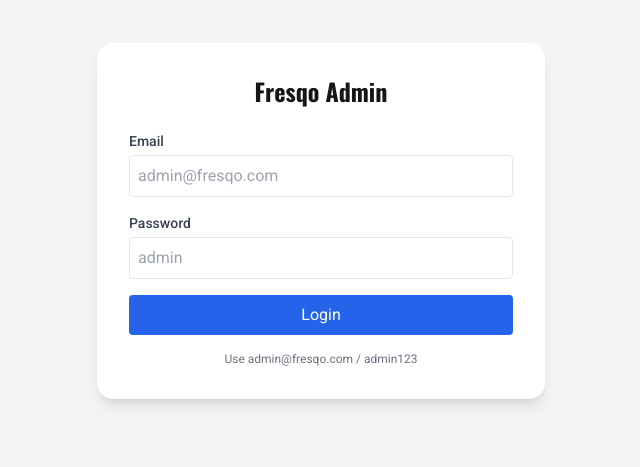
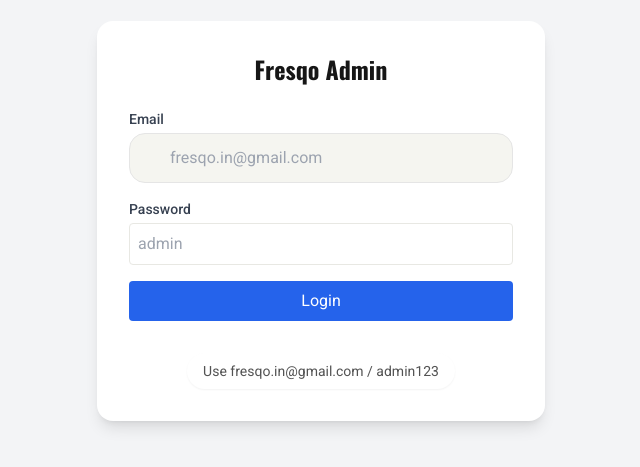
Before and after one commit to Ribadiyavansh/fresqo, a React (Vite) app: page /admin/login in a window 1280 px wide. Shown: the part 179-646 px from the top of the page, without its empty margins (319-959 px from the left). Built offline with nearby package versions, Linux system fonts and the light colour scheme.

Commit message:
feat: Introduce admin login, settings, and authentication, along with landing page footer, how-it-works, and pre-order sections.

```diff
--- a/src/admin/components/Sidebar.tsx
+++ b/src/admin/components/Sidebar.tsx
@@ -52,8 +52,8 @@ export default function Sidebar({ isCollapsed, onToggle, className = '' }: Sideb
                     <div className="flex items-center gap-3 px-2">
                         <div className="w-8 h-8 rounded-full bg-gradient-to-br from-fresqo-lime to-fresqo-aqua flex items-center justify-center text-fresqo-dark font-bold text-xs">A</div>
                         <div className="flex-1 min-w-0">
-                            <p className="text-sm font-medium text-white truncate">Admin User</p>
-                            <p className="text-xs text-gray-400 truncate">admin@fresqo.com</p>
+                            <p className="text-sm font-medium text-white truncate">Super Admin</p>
+                            <p className="text-xs text-gray-400 truncate">fresqo.in@gmail.com</p>
                         </div>
                     </div>
                 )}
--- a/src/admin/contexts/AuthContext.tsx
+++ b/src/admin/contexts/AuthContext.tsx
@@ -15,32 +15,34 @@ export const AuthProvider: React.FC<{ children: React.ReactNode }> = ({ children
   const [isAuthenticated, setIsAuthenticated] = useState(false);
   const [user, setUser] = useState<Admin | null>(null);
 
-  const login = useCallback(async (email: string, password: string): Promise<boolean> => {
-    // Mock authentication - in real app, this would be an API call
-    if (email === 'admin@fresqo.com' && password === 'admin123') {
-      const mockUser: Admin = {
-        id: 'A1',
-        name: 'Super Admin',
-        email: 'admin@fresqo.com',
+  const login = useCallback(async (email: string, password: string) => {
+    // Demo authentication logic
+    if (email === 'fresqo.in@gmail.com' && password === 'admin123') {
+      const user: Admin = {
+        id: '1',
+        name: 'Admin User',
+        email: 'fresqo.in@gmail.com',
         role: 'SUPER_ADMIN',
         isActive: true,
         createdAt: '2024-01-01T00:00:00Z',
         lastLogin: new Date().toISOString(),
       };
-      setUser(mockUser);
+      setUser(user);
+      localStorage.setItem('fresqo_admin_user', JSON.stringify(user));
       setIsAuthenticated(true);
       return true;
-    } else if (email === 'ops@fresqo.com' && password === 'ops') {
-      const mockUser: Admin = {
-        id: 'A2',
+    } else if (email === 'fresqo.in@gmail.com' && password === 'ops') {
+      const user: Admin = {
+        id: '2',
         name: 'Operations Manager',
-        email: 'ops@fresqo.com',
+        email: 'fresqo.in@gmail.com',
         role: 'OPERATIONS_ADMIN',
         isActive: true,
         createdAt: '2024-01-05T00:00:00Z',
         lastLogin: new Date().toISOString(),
       };
-      setUser(mockUser);
+      setUser(user);
+      localStorage.setItem('fresqo_admin_user', JSON.stringify(user));
       setIsAuthenticated(true);
       return true;
     }
--- a/src/admin/data/mockData.ts
+++ b/src/admin/data/mockData.ts
@@ -500,7 +500,7 @@ export const mockAdmins: Admin[] = [
   {
     id: 'A1',
     name: 'Super Admin',
-    email: 'admin@fresqo.com',
+    email: 'fresqo.in@gmail.com',
     role: 'SUPER_ADMIN',
     isActive: true,
     createdAt: '2024-01-01T00:00:00Z',
@@ -509,7 +509,7 @@ export const mockAdmins: Admin[] = [
   {
     id: 'A2',
     name: 'Operations Manager',
-    email: 'ops@fresqo.com',
+    email: 'fresqo.in@gmail.com',
     role: 'OPERATIONS_ADMIN',
     isActive: true,
     createdAt: '2024-01-05T00:00:00Z',
@@ -517,8 +517,8 @@ export const mockAdmins: Admin[] = [
   },
   {
     id: 'A3',
-    name: 'Support Staff',
-    email: 'support@fresqo.com',
+    name: 'Customer Support',
+    email: 'fresqo.in@gmail.com',
     role: 'OPERATIONS_ADMIN',
     isActive: false,
     createdAt: '2024-01-10T00:00:00Z',
@@ -622,7 +622,7 @@ export const mockNotifications: Notification[] = [
 // Mock Settings
 export const mockGeneralSettings: GeneralSettings = {
   brandName: 'Fresqo',
-  supportEmail: 'support@fresqo.com',
+  supportEmail: 'fresqo.in@gmail.com',
   supportPhone: '+91 1800 123 4567',
   orderPrefix: 'FRQ',
 };
--- a/src/admin/pages/Login.tsx
+++ b/src/admin/pages/Login.tsx
@@ -41,8 +41,9 @@ export default function Login({ onLogin }: LoginProps) {
                             type="email"
                             value={email}
                             onChange={e => setEmail(e.target.value)}
-                            className="w-full p-2 border rounded"
-                            placeholder="admin@fresqo.com"
+                            required
+                            placeholder="fresqo.in@gmail.com"
+                            className="w-full pl-10 pr-4 py-3 bg-fresqo-cream border border-fresqo-border rounded-xl focus:outline-none focus:ring-2 focus:ring-fresqo-lime transition-all"
                         />
                     </div>
                     <div>
@@ -59,8 +60,10 @@ export default function Login({ onLogin }: LoginProps) {
                         Login
                     </button>
                 </form>
-                <div className="mt-4 text-center text-xs text-gray-500">
-                    Use admin@fresqo.com / admin123
+                <div className="mt-8 text-center">
+                    <p className="text-sm text-fresqo-gray bg-white py-2 px-4 rounded-full inline-block shadow-sm">
+                        Use fresqo.in@gmail.com / admin123
+                    </p>
                 </div>
             </div>
         </div>
--- a/src/admin/pages/Settings.tsx
+++ b/src/admin/pages/Settings.tsx
@@ -12,7 +12,7 @@ export default function Settings() {
                     </div>
                     <div>
                         <label className="block text-sm font-medium text-gray-700 mb-1">Support Email</label>
-                        <input type="email" className="w-full p-2 border rounded" defaultValue="support@fresqo.com" />
+                        <input type="email" className="w-full p-2 border rounded" defaultValue="fresqo.in@gmail.com" />
                     </div>
                     <button className="bg-fresqo-dark text-white px-4 py-2 rounded">Save Changes</button>
                 </div>
--- a/src/sections/Footer.tsx
+++ b/src/sections/Footer.tsx
@@ -100,9 +100,9 @@ export default function Footer() {
           <div>
             <h4 className="font-oswald text-lg font-bold mb-6">Contact Us</h4>
             <ul className="space-y-4">
-              <li className="flex items-start gap-3">
-                <Mail className="w-5 h-5 text-fresqo-lime flex-shrink-0 mt-0.5" />
-                <span className="text-gray-400">hello@fresqo.in</span>
+              <li className="flex items-center gap-3">
+                <Mail className="w-5 h-5 text-fresqo-lime" />
+                <span className="text-gray-400">fresqo.in@gmail.com</span>
               </li>
               <li className="flex items-start gap-3">
                 <Phone className="w-5 h-5 text-fresqo-lime flex-shrink-0 mt-0.5" />
@@ -111,8 +111,8 @@ export default function Footer() {
               <li className="flex items-start gap-3">
                 <MapPin className="w-5 h-5 text-fresqo-lime flex-shrink-0 mt-0.5" />
                 <span className="text-gray-400">
-                  123, Innovation Hub,<br />
-                  Bangalore, Karnataka 560001
+                  bapa sitaram chowk,<br />
+                  mavadi, rajkot-360004, gujrat
                 </span>
               </li>
             </ul>
--- a/src/sections/HowItWorks.tsx
+++ b/src/sections/HowItWorks.tsx
@@ -89,11 +89,8 @@ export default function HowItWorks() {
 
               <div className="bg-white/5 backdrop-blur-sm rounded-2xl p-6 border border-white/10 hover:border-fresqo-lime/50 transition-colors">
                 {/* Step Number */}
-                <div className="flex items-center justify-between mb-4">
-                  <span className="text-4xl font-oswald font-bold text-fresqo-lime/30">
-                    {step.number}
-                  </span>
-                  <div className="w-12 h-12 gradient-bg rounded-xl flex items-center justify-center">
+                <div className="flex justify-end mb-4">
+                  <div className="w-12 h-12 gradient-bg rounded-xl flex items-center justify-center shadow-sm">
                     <span className="text-xl font-bold text-fresqo-charcoal">{index + 1}</span>
                   </div>
                 </div>
--- a/src/sections/PreOrderForm.tsx
+++ b/src/sections/PreOrderForm.tsx
@@ -14,7 +14,8 @@ import {
   User,
   CreditCard,
   Share2,
-  CheckCircle2
+  CheckCircle2,
+  Trash2
 } from 'lucide-react';
 
 gsap.registerPlugin(ScrollTrigger);
@@ -290,7 +291,7 @@ export default function PreOrderForm({ cart, onClearCart }: PreOrderFormProps) {
                               className="absolute top-2 right-2 p-1 text-fresqo-gray hover:text-red-500 transition-colors"
                               title="Remove item"
                             >
-                              <Minus className="w-5 h-5 rotate-45" /> {/* Use Minus rotated instead of X if X isn't imported from lucide */}
+                              <Trash2 className="w-5 h-5" />
                             </button>
                           )}
                           <div className="grid grid-cols-1 md:grid-cols-2 gap-4">
```
